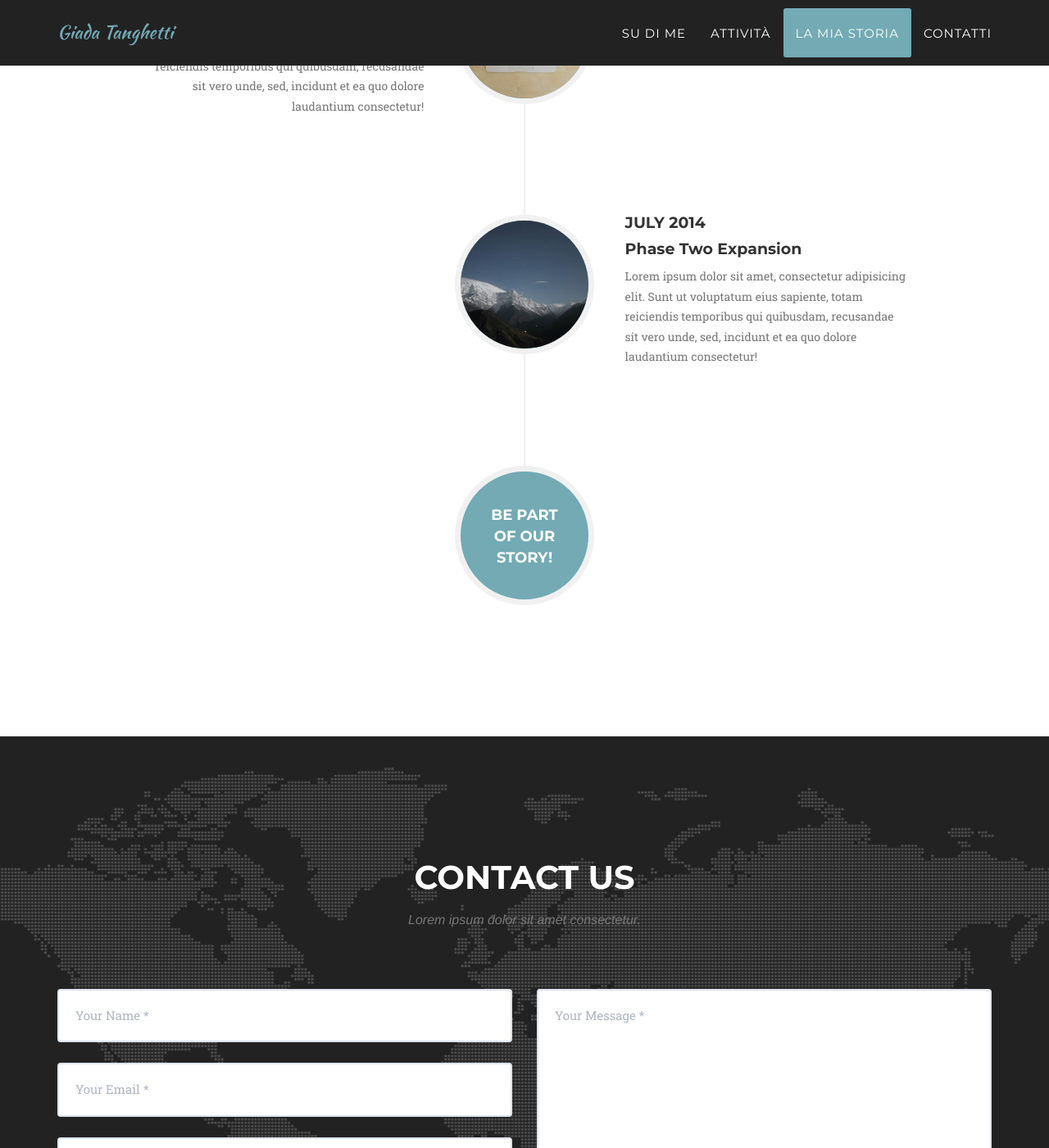
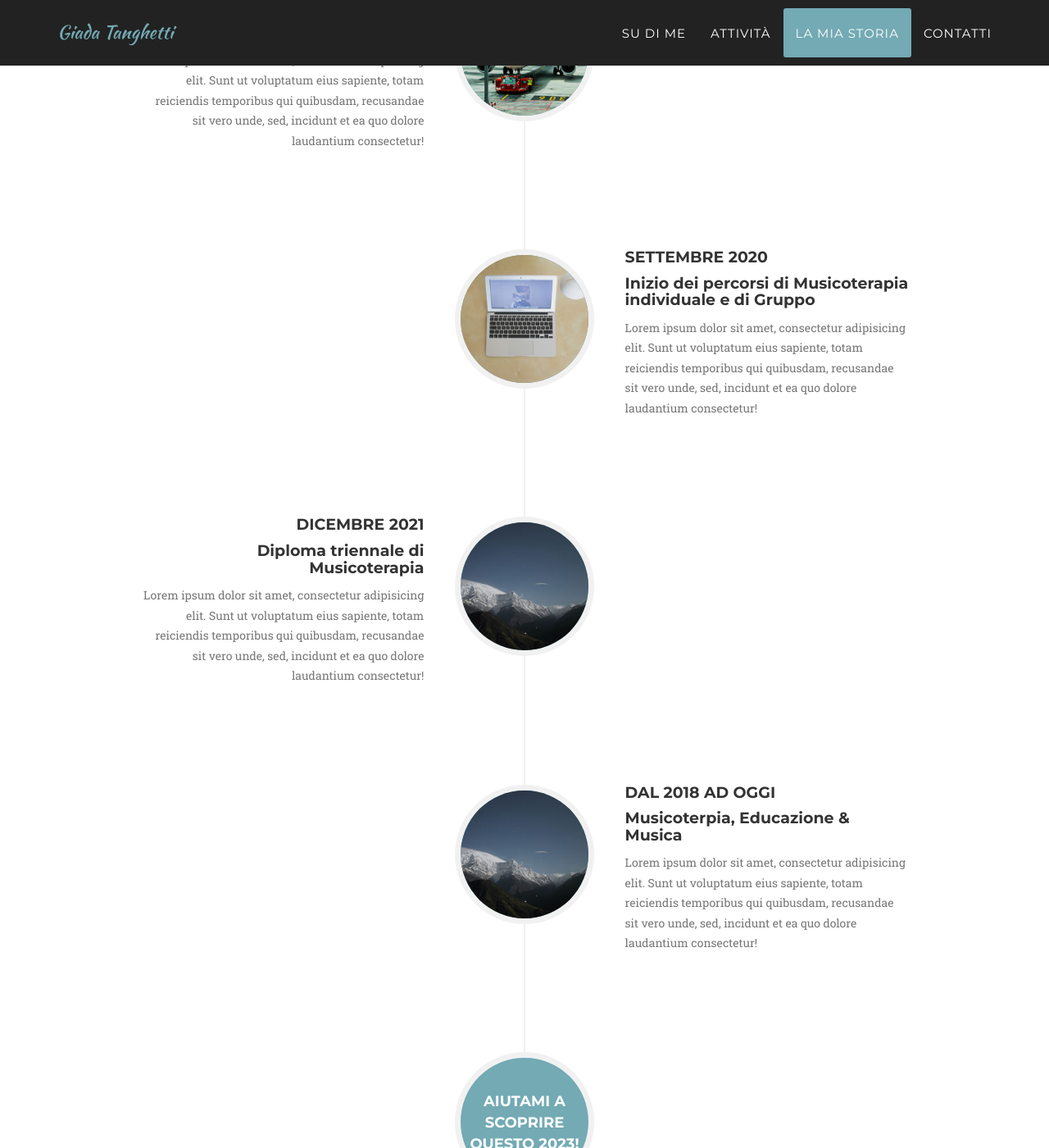
Before and after one commit to gmarraff/giadatanghetti.it, a Jekyll site: the page built from _posts/2014-07-16-project-3.markdown, in a window 1280 px wide and 1400 px high, scrolled down 3795 px. Shown: the whole window at 82% size. Built offline with Jekyll 4.4.1, drawn with Linux system fonts in a browser that asks for light colours; nearby versions of some CDN libraries; some web fonts are replaced; library files that are not in the unit come from our copies; some of the changed text lies outside the part shown.

Commit message:
Add pietre miliari

```diff
--- a/_includes/about.html
+++ b/_includes/about.html
@@ -3,8 +3,8 @@
         <div class="container">
             <div class="row">
                 <div class="col-lg-12 text-center">
-                    <h2 class="section-heading">About</h2>
-                    <h3 class="section-subheading text-muted">Lorem ipsum dolor sit amet consectetur.</h3>
+                    <h2 class="section-heading">La mia storia</h2>
+                    <h3 class="section-subheading text-muted">Date ed eventi significativi per la mia carriera.</h3>
                 </div>
             </div>
             <div class="row">
@@ -16,8 +16,8 @@
                             </div>
                             <div class="timeline-panel">
                                 <div class="timeline-heading">
-                                    <h4>2009-2011</h4>
-                                    <h4 class="subheading">Our Humble Beginnings</h4>
+                                    <h4>Marzo 2018</h4>
+                                    <h4 class="subheading">Inizio professione nell'educazione infantile</h4>
                                 </div>
                                 <div class="timeline-body">
                                     <p class="text-muted">Lorem ipsum dolor sit amet, consectetur adipisicing elit. Sunt ut voluptatum eius sapiente, totam reiciendis temporibus qui quibusdam, recusandae sit vero unde, sed, incidunt et ea quo dolore laudantium consectetur!</p>
@@ -26,12 +26,12 @@
                         </li>
                         <li class="timeline-inverted">
                             <div class="timeline-image">
-                                <img class="img-circle img-responsive" src="{{ site.baseurl }}img/about/2.jpg" alt="">
+                                <img class="img-circle img-responsive" src="{{ site.baseurl }}img/about/1.jpg" alt="">
                             </div>
                             <div class="timeline-panel">
                                 <div class="timeline-heading">
-                                    <h4>March 2011</h4>
-                                    <h4 class="subheading">An Agency is Born</h4>
+                                    <h4>Luglio 2018</h4>
+                                    <h4 class="subheading">Laurea in Scienze dell'Educazione</h4>
                                 </div>
                                 <div class="timeline-body">
                                     <p class="text-muted">Lorem ipsum dolor sit amet, consectetur adipisicing elit. Sunt ut voluptatum eius sapiente, totam reiciendis temporibus qui quibusdam, recusandae sit vero unde, sed, incidunt et ea quo dolore laudantium consectetur!</p>
@@ -40,12 +40,40 @@
                         </li>
                         <li>
                             <div class="timeline-image">
+                                <img class="img-circle img-responsive" src="{{ site.baseurl }}img/about/2.jpg" alt="">
+                            </div>
+                            <div class="timeline-panel">
+                                <div class="timeline-heading">
+                                    <h4>Settembre 2019</h4>
+                                    <h4 class="subheading">Inizio dei corsi di Propedeutica Musicale</h4>
+                                </div>
+                                <div class="timeline-body">
+                                    <p class="text-muted">Lorem ipsum dolor sit amet, consectetur adipisicing elit. Sunt ut voluptatum eius sapiente, totam reiciendis temporibus qui quibusdam, recusandae sit vero unde, sed, incidunt et ea quo dolore laudantium consectetur!</p>
+                                </div>
+                            </div>
+                        </li>
+                        <li class="timeline-inverted">
+                            <div class="timeline-image">
                                 <img class="img-circle img-responsive" src="{{ site.baseurl }}img/about/3.jpg" alt="">
                             </div>
                             <div class="timeline-panel">
                                 <div class="timeline-heading">
-                                    <h4>December 2012</h4>
-                                    <h4 class="subheading">Transition to Full Service</h4>
+                                    <h4>Settembre 2020</h4>
+                                    <h4 class="subheading">Inizio dei percorsi di Musicoterapia individuale e di Gruppo</h4>
+                                </div>
+                                <div class="timeline-body">
+                                    <p class="text-muted">Lorem ipsum dolor sit amet, consectetur adipisicing elit. Sunt ut voluptatum eius sapiente, totam reiciendis temporibus qui quibusdam, recusandae sit vero unde, sed, incidunt et ea quo dolore laudantium consectetur!</p>
+                                </div>
+                            </div>
+                        </li>
+                        <li>
+                            <div class="timeline-image">
+                                <img class="img-circle img-responsive" src="{{ site.baseurl }}img/about/4.jpg" alt="">
+                            </div>
+                            <div class="timeline-panel">
+                                <div class="timeline-heading">
+                                    <h4>Dicembre 2021</h4>
+                                    <h4 class="subheading">Diploma triennale di Musicoterapia</h4>
                                 </div>
                                 <div class="timeline-body">
                                     <p class="text-muted">Lorem ipsum dolor sit amet, consectetur adipisicing elit. Sunt ut voluptatum eius sapiente, totam reiciendis temporibus qui quibusdam, recusandae sit vero unde, sed, incidunt et ea quo dolore laudantium consectetur!</p>
@@ -58,8 +86,8 @@
                             </div>
                             <div class="timeline-panel">
                                 <div class="timeline-heading">
-                                    <h4>July 2014</h4>
-                                    <h4 class="subheading">Phase Two Expansion</h4>
+                                    <h4>Dal 2018 ad Oggi</h4>
+                                    <h4 class="subheading">Musicoterpia, Educazione & Musica</h4>
                                 </div>
                                 <div class="timeline-body">
                                     <p class="text-muted">Lorem ipsum dolor sit amet, consectetur adipisicing elit. Sunt ut voluptatum eius sapiente, totam reiciendis temporibus qui quibusdam, recusandae sit vero unde, sed, incidunt et ea quo dolore laudantium consectetur!</p>
@@ -68,9 +96,7 @@
                         </li>
                         <li class="timeline-inverted">
                             <div class="timeline-image">
-                                <h4>Be Part
-                                    <br>Of Our
-                                    <br>Story!</h4>
+                                <h4>Aiutami a scoprire questo {{ 'now' | date: "%Y" }}!</h4>
                             </div>
                         </li>
                     </ul>
```
